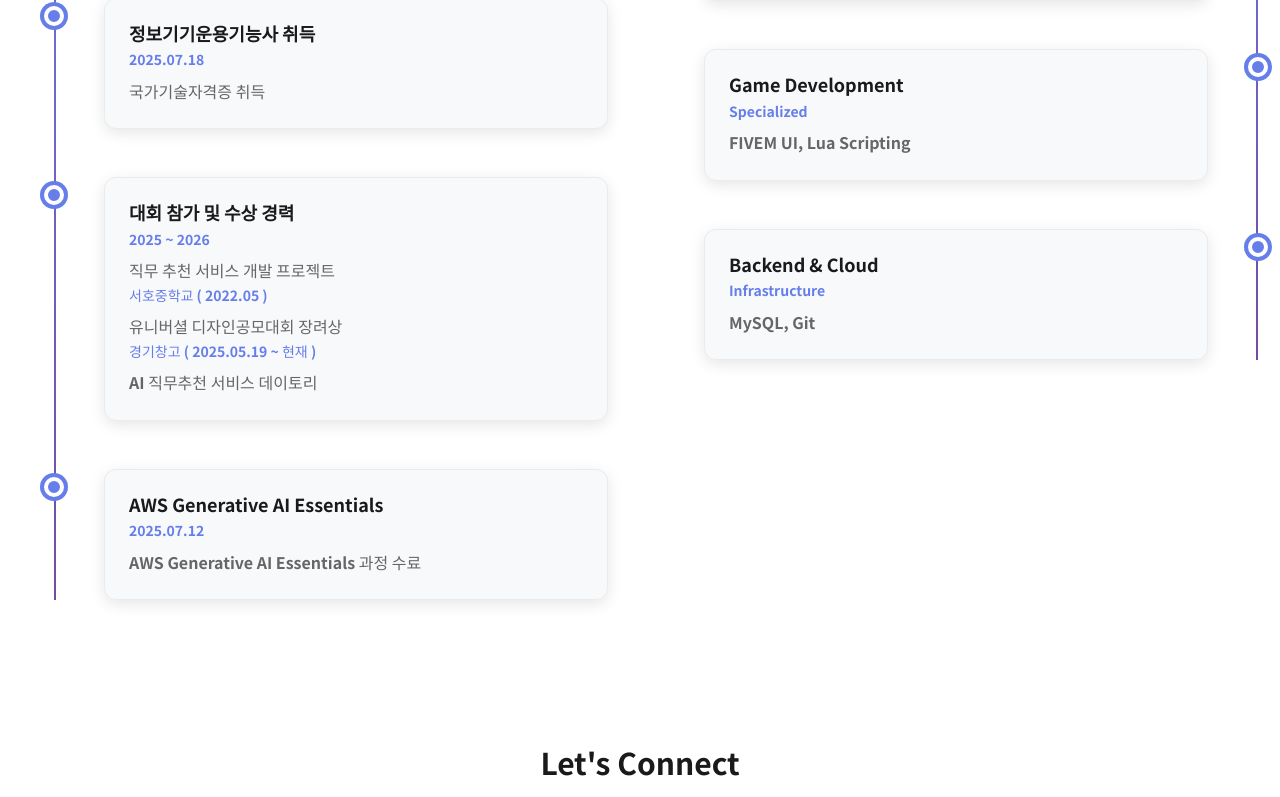
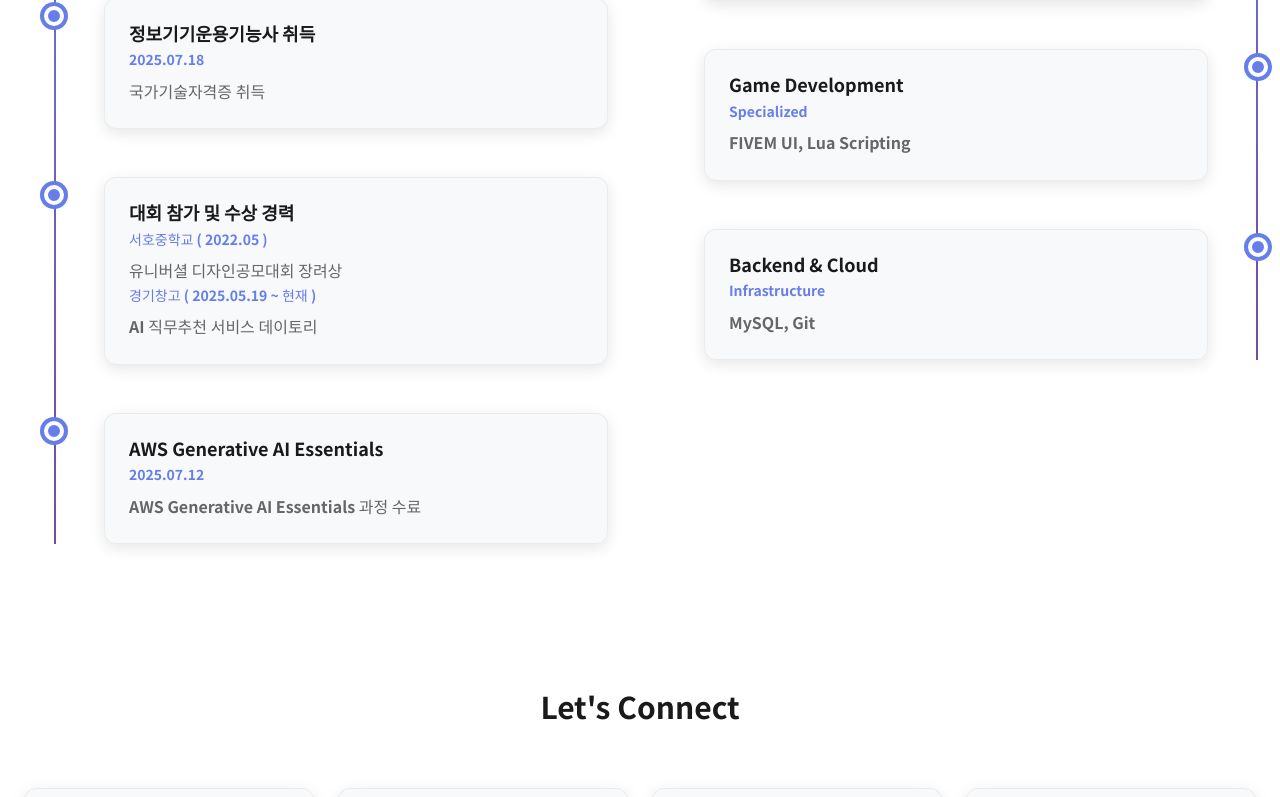
Before and after one commit to yk070201e/yk070201e-portfolio, a React (Vite) app: page / in a window 1280 px wide. Shown: the part 5839-6636 px from the top of the page. Built offline with nearby package versions, Linux system fonts and the light colour scheme.

Commit message:
Update portfolio content and design project information

```diff
--- a/src/components/About.tsx
+++ b/src/components/About.tsx
@@ -54,8 +54,6 @@ const About = () => {
                 <div className="timeline-dot"></div>
                 <div className="timeline-content">
                   <h4>대회 참가 및 수상 경력</h4>
-                  <p className="timeline-period">2025 ~ 2026</p>
-                  <p className="timeline-description">직무 추천 서비스 개발 프로젝트</p>
                   <p className="timeline-period">서호중학교 ( 2022.05 )</p>
                   <p className="timeline-description">유니버셜 디자인공모대회 장려상</p>
                   <p className="timeline-period">경기창고 ( 2025.05.19 ~ 현재 )</p>
```
